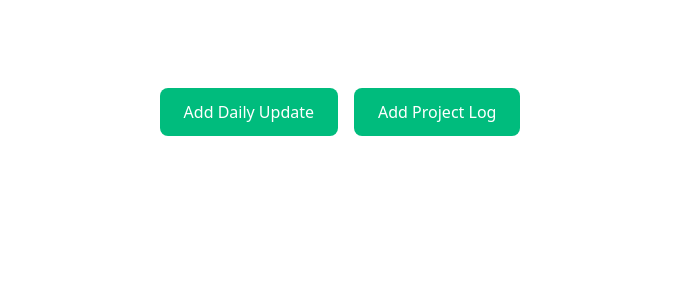
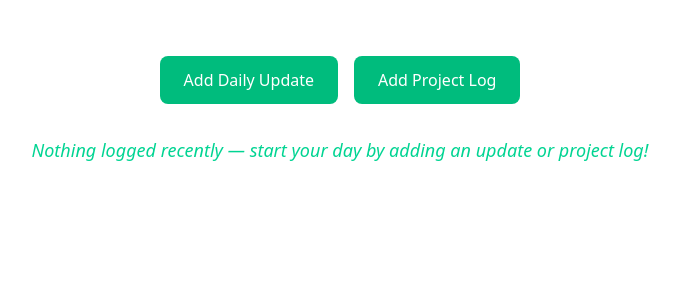
Before and after one commit to Rishil96/chronicle, a Python web app: template templates/home.html in a window 1280 px wide. Shown: the part 68-368 px from the top of the page, without its empty margins (300-980 px from the left). Run offline with Jinja, Linux system fonts and the light colour scheme; the template is opened without the code that fills it, so the values that code supplies are empty.

Commit message:
Add : Template code to render daily updates and project logs in user home route

```diff
--- a/src/service_layer/__init__.py
+++ b/src/service_layer/__init__.py
@@ -1,3 +1,3 @@
 from .services import add_log, get_logs, delete_log, get_log_by_id, update_log, get_user_by_email
-from .daily_update_services import get_all_categories, add_daily_update, get_daily_updates
-from .project_log_services import get_all_projects, add_project_log, get_project_logs
+from .daily_update_services import get_all_categories, add_daily_update, get_daily_updates, get_recent_daily_updates_for_user
+from .project_log_services import get_all_projects, add_project_log, get_project_logs, get_recent_project_logs_for_user
--- a/templates/home.html
+++ b/templates/home.html
@@ -8,9 +8,56 @@
     <div class="max-w-4xl mx-auto px-6 py-8">
         <h1 class="text-3xl font-bold text-emerald-600 mb-2"> {{ greeting }} </h1>
         <p class="text-lg text-emerald-600 mb-6"> {{ today_date }} </p>
-    </div>
-    <div class="flex gap-4 mb-8 justify-center">
-        <a href="{{ url_for('daily_update_page') }}" class="bg-emerald-500 text-white px-6 py-3 rounded-lg font-medium hover:bg-emerald-600 cursor-pointer">Add Daily Update</a>
-        <a href="{{ url_for('project_log_page') }}" class="bg-emerald-500 text-white px-6 py-3 rounded-lg font-medium hover:bg-emerald-600 cursor-pointer">Add Project Log</a>
+        <div class="flex gap-4 mb-8 justify-center">
+            <a href="{{ url_for('daily_update_page') }}" class="bg-emerald-500 text-white px-6 py-3 rounded-lg font-medium hover:bg-emerald-600 cursor-pointer">Add Daily Update</a>
+            <a href="{{ url_for('project_log_page') }}" class="bg-emerald-500 text-white px-6 py-3 rounded-lg font-medium hover:bg-emerald-600 cursor-pointer">Add Project Log</a>
+        </div>
+        {% if recent_daily_updates or recent_project_logs %}
+            {% if recent_daily_updates %}
+                <div class="mb-8">
+                    <h2 class="text-2xl font-bold text-emerald-600 mb-4">My Recent Updates</h2>
+                    {% for date, updates in recent_daily_updates.items() %}
+                        <h3 class="text-lg text-emerald-600 mb-6 py-3">{{ date.strftime('%B %d, %Y') }}</h3>
+                        <ul class="space-y-3 mb-4">
+                            {% for update in updates %}
+                                <li class="bg-white rounded-lg shadow-sm border border-emerald-100 p-4">
+                                    <div class="flex items-center justify-between mb-2">
+                                        <span class="text-lg text-emerald-500 font-medium uppercase tracking-wide">{{ update.category }}</span>
+                                        <span class="text-sm text-gray-400">{{ update.time_of_creation }}</span>
+                                    </div>
+                                    <details class="mt-2 group">
+                                        <summary class="text-gray-700 cursor-pointer font-medium list-none">{{ update.summary }}</summary>
+                                        <p class="text-gray-600 mt-2 text-sm pl-4 border-l-2 border-emerald-200">{{ update.description }}</p>
+                                    </details>
+                                </li>
+                            {% endfor %}
+                        </ul>
+                    {% endfor %}
+                </div>
+            {% endif %}
+            {% if recent_project_logs %}
+                <div class="mb-8">
+                    <h2 class="text-2xl font-bold text-emerald-600 mb-4">My Project Logs</h2>
+                    {% for date, project_logs in recent_project_logs.items() %}
+                        <h3 class="text-lg text-emerald-600 mb-6 py-3">{{ date.strftime('%B %d, %Y') }}</h3>
+                        <ul class="space-y-3 mb-4">
+                            {% for log in project_logs %}
+                                <li class="bg-white rounded-lg shadow-sm border border-emerald-100 p-4">
+                                    <div class="flex items-center justify-between mb-2">
+                                        <span class="font-medium text-emerald-700">{{ log.project_name }}</span>
+                                        <div class="text-right">
+                                            <span class="text-sm text-gray-400 block">{{ log.time_of_creation }}</span>
+                                        </div>
+                                    </div>
+                                    <p class="text-gray-700 mt-2">{{ log.log }}</p>
+                                </li>
+                            {% endfor %}
+                        </ul>
+                    {% endfor %}
+                </div>
+            {% endif %}
+        {% else %}
+            <p class="text-emerald-400 italic text-center mt-8 text-lg">Nothing logged recently — start your day by adding an update or project log!</p>
+        {% endif %}
     </div>
 {% endblock %}
```
